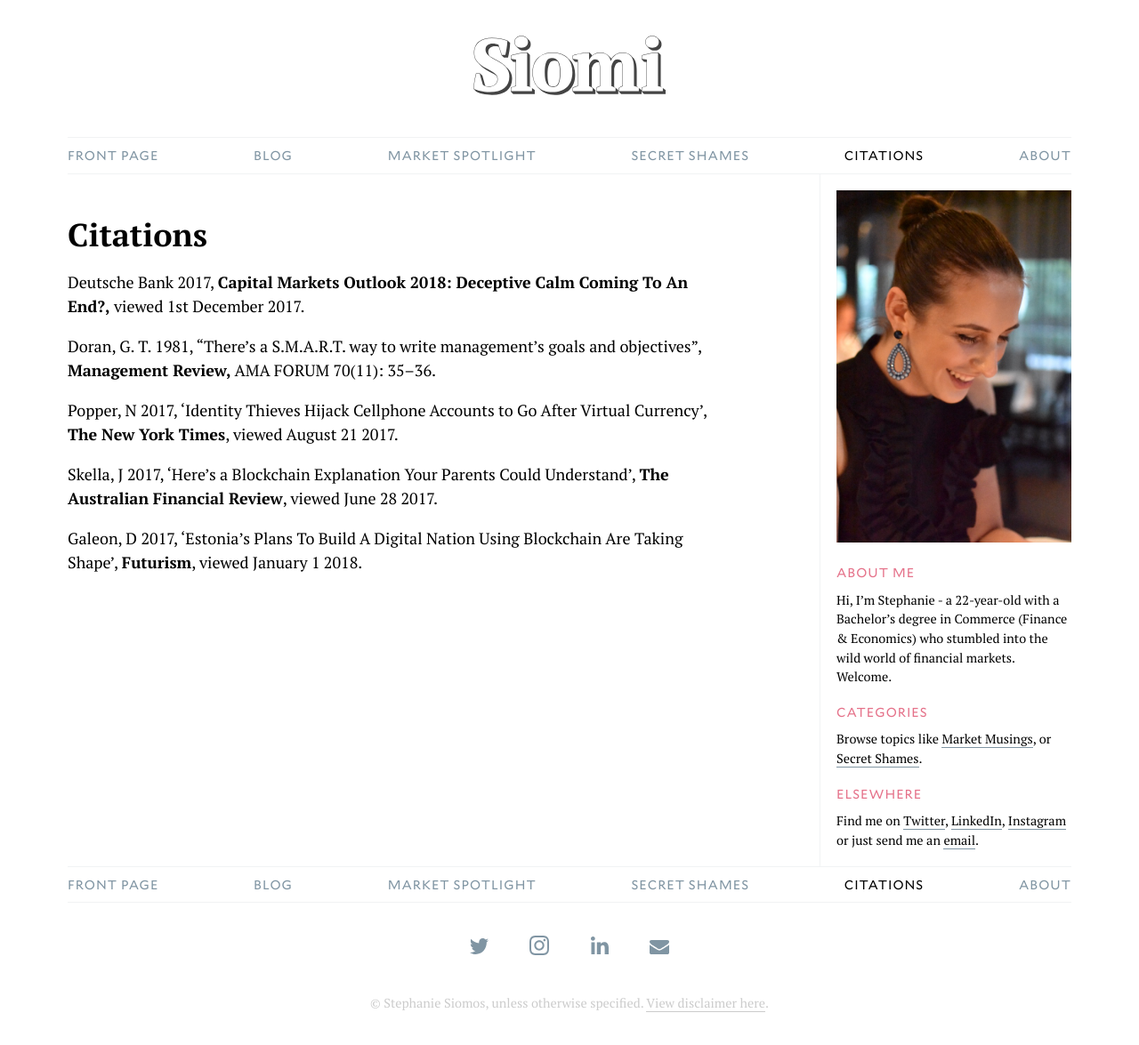
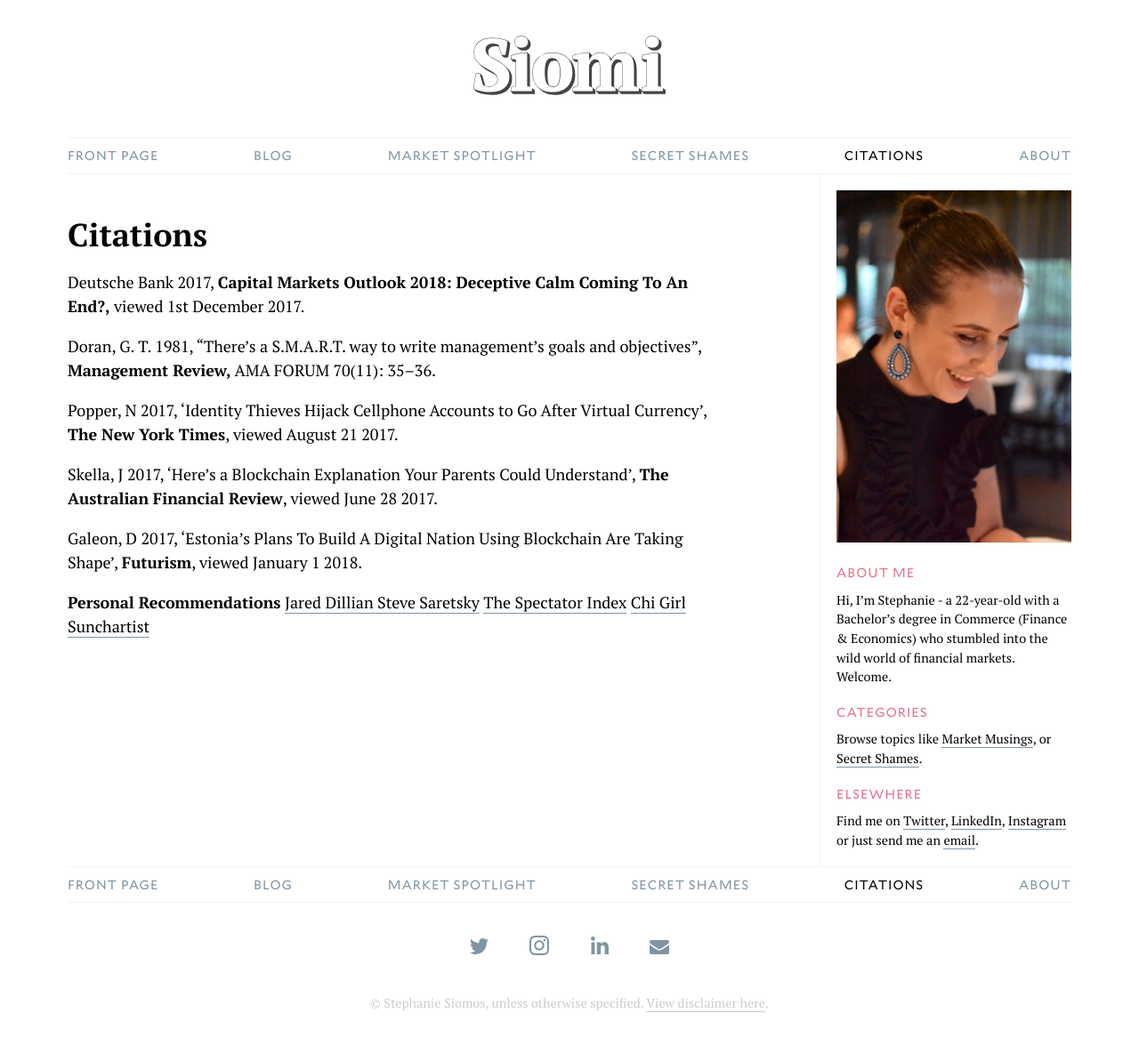
Before and after one commit to cjmlgrto/siomi.net, a Jekyll site: the page built from citations.markdown, in a window 1280 px wide. Shown: the whole page at 89% size. Built offline with Jekyll 4.4.1, drawn with Linux system fonts in a browser that asks for light colours.

Commit message:
Updated Citations

```diff
--- a/citations.markdown
+++ b/citations.markdown
@@ -13,3 +13,10 @@ Popper, N 2017, 'Identity Thieves Hijack Cellphone Accounts to Go After Virtual
 Skella, J 2017, 'Here's a Blockchain Explanation Your Parents Could Understand', **The Australian Financial Review**, viewed June 28 2017.
 
 Galeon, D 2017, 'Estonia's Plans To Build A Digital Nation Using Blockchain Are Taking Shape', **Futurism**, viewed January 1 2018.
+
+**Personal Recommendations**
+[Jared Dillian ](http://twitter.com/dailydirtnap)
+[Steve Saretsky](http://twitter.com/stevesaretsky)
+[The Spectator Index](http://twitter.com/spectatorindex)
+[Chi Girl](http://twitter.com/chigrl)
+[Sunchartist](http://twitter.com/sunchartist)
```
